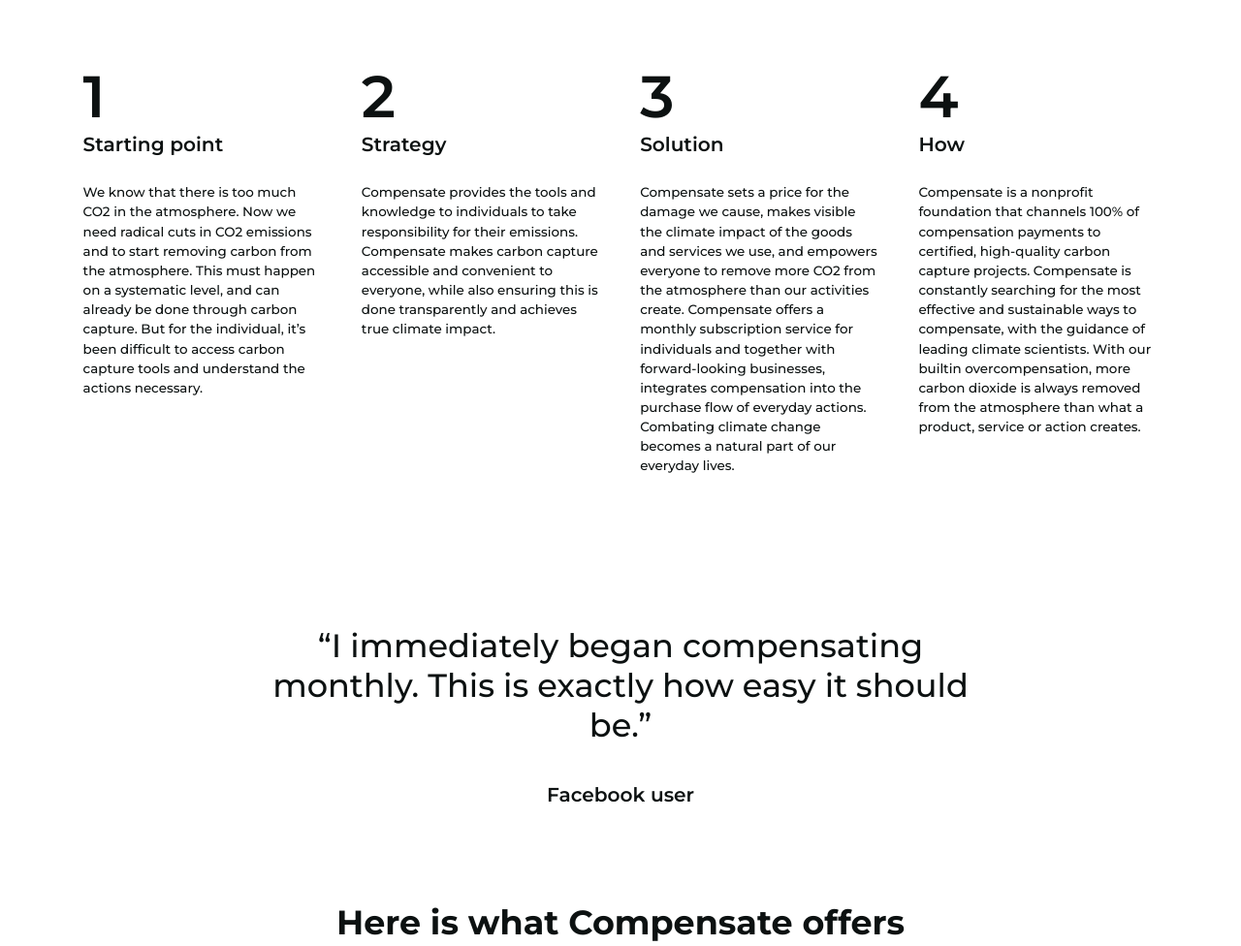
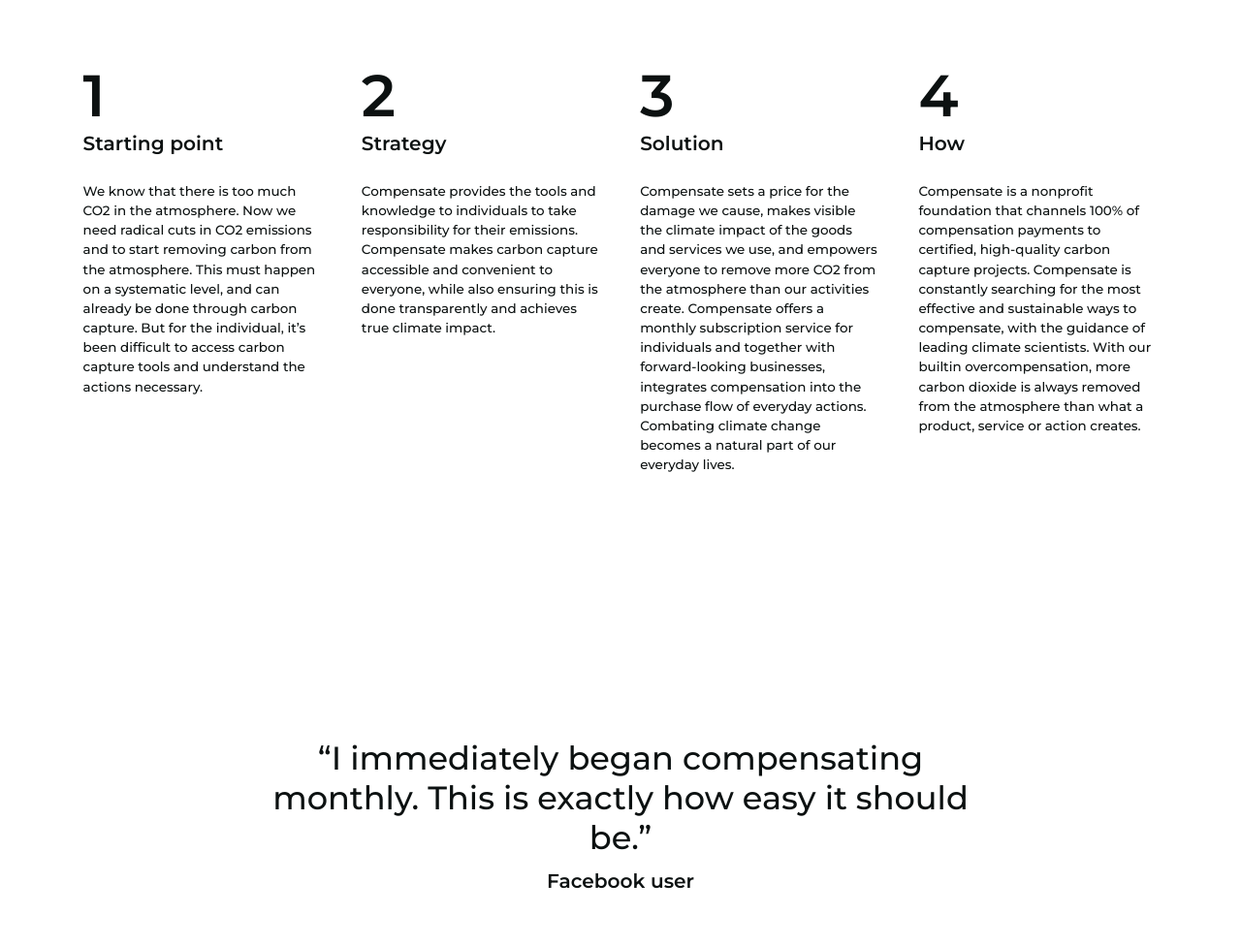
Before and after one commit to george-misan/compensate-landingpage-clone, a website: page index.html in a window 1280 px wide. Shown: the part 2600-3576 px from the top of the page at 97% size. Drawn offline with Linux system fonts and the light colour scheme.

Commit message:
correcting alignment errors

```diff
--- a/index.html
+++ b/index.html
@@ -135,15 +135,17 @@
         </div>
       </div>
     </div>
-    </div>
+  </div>
 
       <div class="section-quote">
         <div class="blockquote">
           “I immediately began compensating monthly. This is exactly how easy it
           should be.”
+          <cite>Facebook user</cite>
         </div>
-        <cite>Facebook user</cite>
+
       </div>
+
 
 
   <div class="section-offer">
--- a/sass/components/_section-features.scss
+++ b/sass/components/_section-features.scss
@@ -1,4 +1,11 @@
+.section-features {
+    height: 70vh;
+    display: grid;
+    align-content: center;
+}
+
 .feature-box {
+
     @include respond(tab-port) {
         padding: 0 4rem;
     }
--- a/sass/components/_section-quote.scss
+++ b/sass/components/_section-quote.scss
@@ -1,6 +1,10 @@
 .section-quote {
-    height: 100vh;
+    height: 70vh;
     text-align: center;
+    display: grid;
+    align-content: center;
+    justify-content: center;
+
 
     @include respond(tab-port) {
         height: 100%;
@@ -11,10 +15,10 @@
 .blockquote {
     display: inline-block;
     width: 120rem;
+    height: 30rem;
     font-size: 5rem;
     font-weight: 500;
     padding: 4rem;
-    margin-top: 10%;
 
     @include respond(tab-port) {
         font-size: 3rem;
```
Also changed, not shown: css/style.css.
